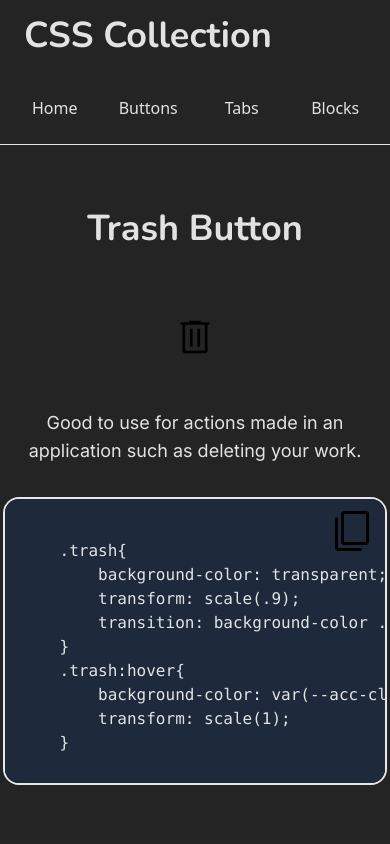
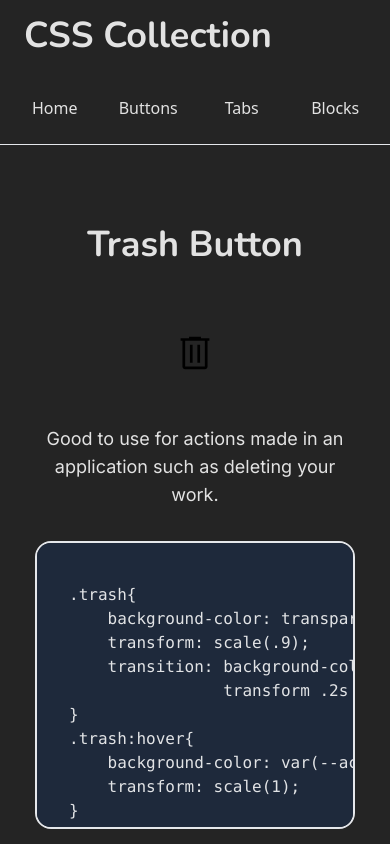
Before and after one commit to Denito37/css_collection, a React (Vite) app: page / in a window 390 px wide. Shown: the top 844 px of the page. Built offline with nearby package versions, Linux system fonts and the light colour scheme.

Commit message:
styling changes

```diff
--- a/src/App.jsx
+++ b/src/App.jsx
@@ -20,9 +20,8 @@ function App() {
   const [page, setPage] = useState('home')
 
   useEffect(() =>{
-    console.log(page)
+    //console.log(page)
   },[page])
-
 
   return (
     <div>
@@ -31,11 +30,8 @@ function App() {
       <Entry entry={buttons[1]} element = {<Add />} />
       <Entry entry={buttons[2]} element = {<Claim />} />
       <Entry entry={buttons[3]} element = {<Submit />} />
-      <Entry entry={tabs[0]} element={<Highlight />} />
-        <Entry entry={tabs[1]} element={<Bold />} />
-        <Entry entry={tabs[2]} element={<Underline />} />
-        <Entry entry={blocks[0]} element={<Info />} />
-        <Entry entry={blocks[1]} element={<Blur />} />
+      <Entry entry={blocks[0]} element={<Info />} />
+      <Entry entry={blocks[1]} element={<Blur />} />
       <Footer />
     </div>
   )
--- a/src/components/entries/blocks.js
+++ b/src/components/entries/blocks.js
@@ -30,7 +30,7 @@ export const blocks = [
     -webkit-border-radius:0;
     border-radius: 1rem;
     filter: blur(4px) sepia(25%);
-        transition: filter .25s ease-in;
+    transition: filter .2s ease-in;
 }
 .blurBlock img:hover{
     filter: blur(0px) sepia(0%);
--- a/src/components/entries/buttons.js
+++ b/src/components/entries/buttons.js
@@ -7,7 +7,8 @@ export const buttons = [
 .trash{
     background-color: transparent;
     transform: scale(.9);
-        transition: background-color .25s ease-in, transform .25s ease-in;
+    transition: background-color .2s ease-in,
+                transform .2s ease-in;
 }
 .trash:hover{
     background-color: var(--acc-clr);
@@ -21,7 +22,7 @@ export const buttons = [
         code: `
 .add{
     background-color: transparent;
-        transition: transform .25s ease-in;
+    transition: transform .2s ease-in;
 }
 .add:hover{
     transform: translateY(-.5rem);
@@ -39,7 +40,7 @@ export const buttons = [
     font-weight: 700;
     padding: 0rem 2rem;
     border-radius: 1rem;
-        transition: background-color .25s ease-in;
+    transition: background-color .2s ease-in;
 }
 .claim:hover{
     background-color: transparent;
@@ -58,7 +59,7 @@ export const buttons = [
     height: 75px;
     padding: 0rem 2rem;
     border-radius: 1rem;
-        transition: border .25s ease-in;
+    transition: border .2s ease-in;
 }
 .submit:hover{
     border: 3px solid #222;
@@ -79,7 +80,8 @@ export const buttons = [
     border-radius: 1rem;
     font-weight: 800;
     z-index: 3;
-        transition: transform .25s ease-in, color .25s ease-in;
+    transition: transform .2s ease-in,
+                color .2s ease-in;
 }
 .cta:hover{
     transform: scale(1.15);
--- a/src/components/entries/tabs.js
+++ b/src/components/entries/tabs.js
@@ -35,7 +35,7 @@ export const tabs = [
     content: '';
     width: 0%;
     height: 0px;
-        transition:all .25s ease-in;
+    transition:all .2s ease-in;
 }
 .three:hover::after,.three:focus::after{
     width: 100%;
--- a/src/components/entry.jsx
+++ b/src/components/entry.jsx
@@ -1,8 +1,7 @@
-import copy from "/copy.svg"
 
 export default function Entry({entry, element}){
     return(
-        <article className="p-4 m-8 grid place-content-center">
+        <article className="p-4 my-12 mx-6 grid place-content-center">
             <h2 className="text-4xl text-center md:text-left font-bold p-4">
                 {entry.title}
             </h2>
@@ -15,10 +14,9 @@ export default function Entry({entry, element}){
                 </p>
             </div>
             <code>
-            <pre className="p-4 mx-4 bg-slate-800 border-2 rounded-2xl max-w-sm sm:max-w-lg md:max-w-3xl h-72 overflow-scroll relative">
-                {entry.code}
-                <img className=" absolute top-0 right-0 p-2" src={copy} alt="" />
-            </pre>
+                <pre className="py-4 px-8 mx-4 bg-slate-800 border-2 rounded-2xl max-w-xs sm:w-full md:max-w-3xl h-72 overflow-scroll">
+                    {entry.code}
+                </pre>
             </code>
         </article>
     )
```
Lines whose indentation alone changed are shown as unchanged.
